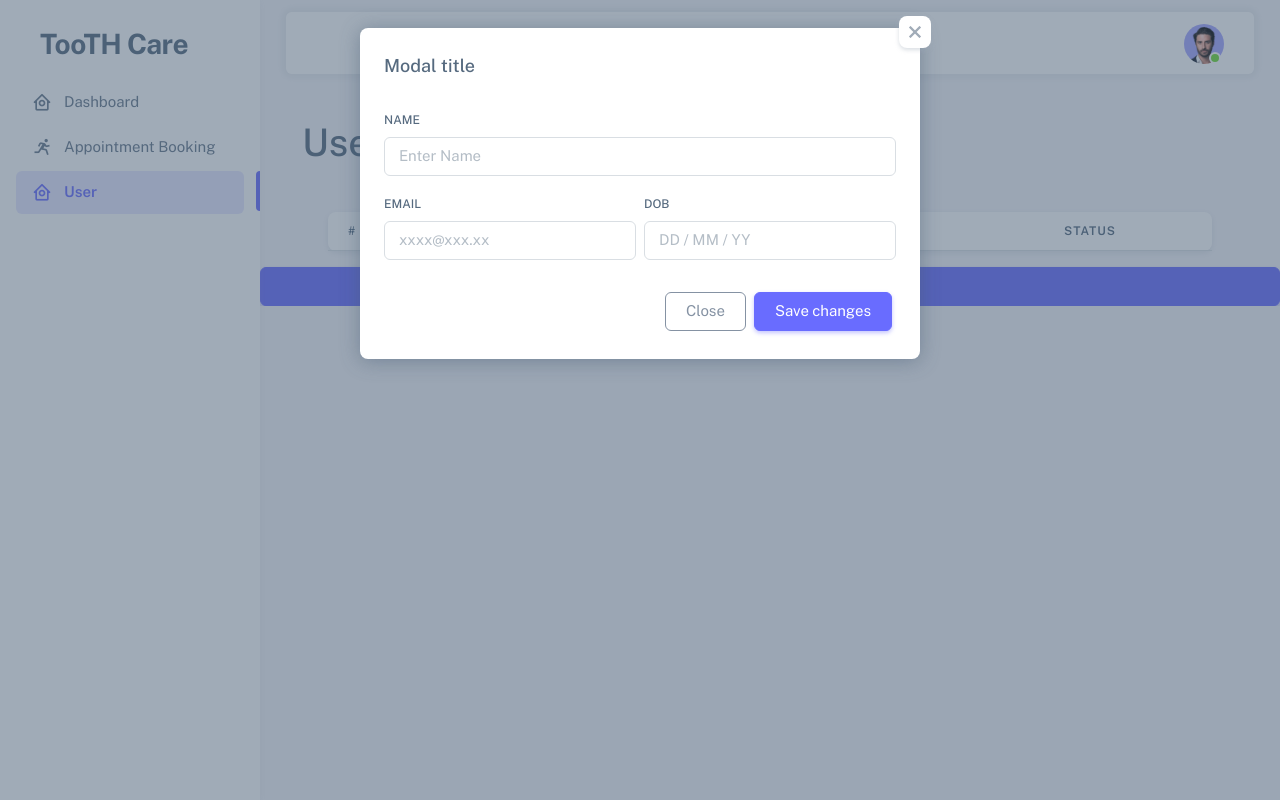
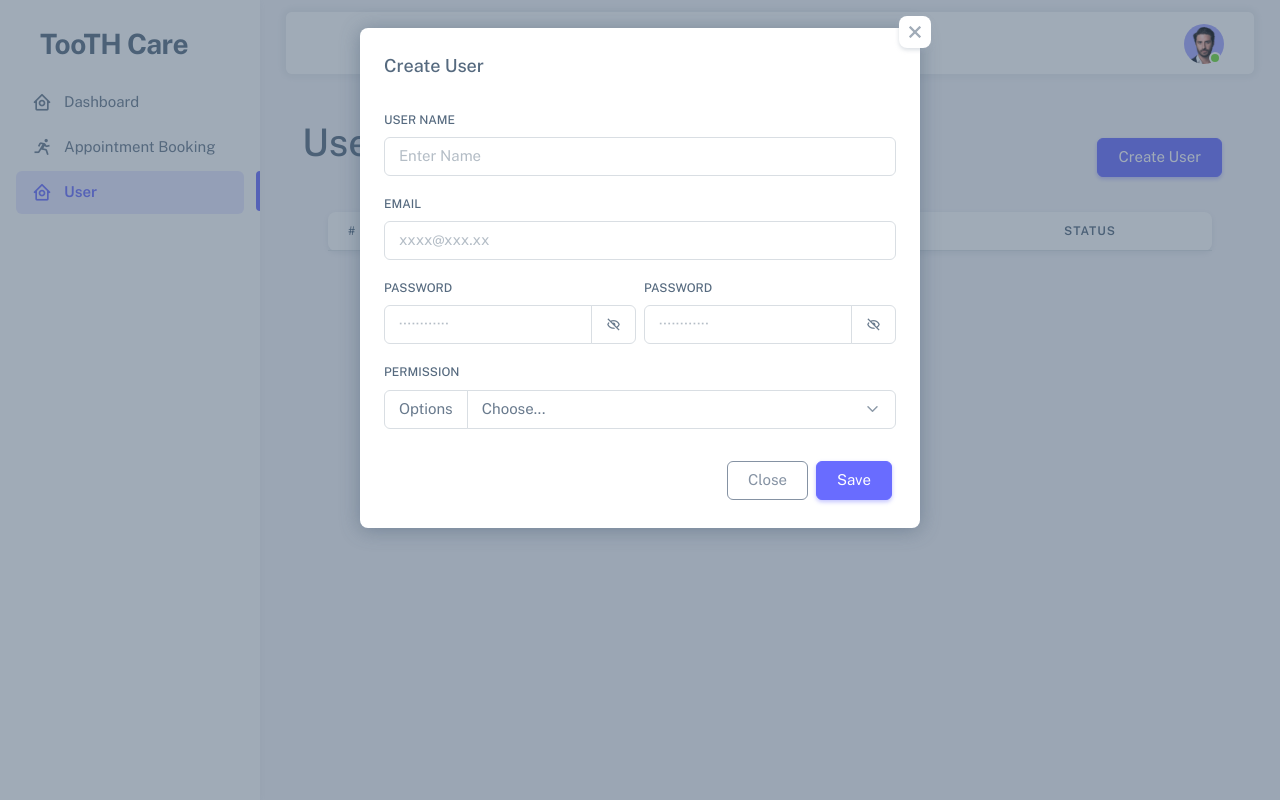
Before and after one commit to musabibnusiraj/tooth-care-app, a PHP site: page /views/admin/users.php in a window 1280 px wide, after a click on "Create User". Run offline with PHP 8.4, Linux system fonts and the light colour scheme; data that the repository does not hold is empty; some libraries are stand-ins or nearby versions.

Commit message:
create form

```diff
--- a/views/admin/users.php
+++ b/views/admin/users.php
@@ -9,7 +9,14 @@ $users = $userModel->getAll();
 
 <div class="container">
 
-    <h1 class="mx-3 my-5">Users</h1>
+    <h1 class="mx-3 my-5">
+        Users
+
+        <!-- Button trigger modal -->
+        <button type="button" class="btn btn-primary float-end m-3" data-bs-toggle="modal" data-bs-target="#basicModal">
+            Create User
+        </button>
+    </h1>
     <section class="content m-3">
         <div class="container-fluid">
             <div class="card">
@@ -65,34 +72,56 @@ $users = $userModel->getAll();
     </section>
 </div>
 
-<!-- Button trigger modal -->
-<button type="button" class="btn btn-primary" data-bs-toggle="modal" data-bs-target="#basicModal">
-    Launch modal
-</button>
 
 <!-- Modal -->
 <div class="modal fade" id="basicModal" tabindex="-1" aria-hidden="true">
     <div class="modal-dialog" role="document">
         <div class="modal-content">
             <div class="modal-header">
-                <h5 class="modal-title" id="exampleModalLabel1">Modal title</h5>
+                <h5 class="modal-title" id="exampleModalLabel1">Create User</h5>
                 <button type="button" class="btn-close" data-bs-dismiss="modal" aria-label="Close"></button>
             </div>
             <div class="modal-body">
                 <div class="row">
                     <div class="col mb-3">
-                        <label for="nameBasic" class="form-label">Name</label>
-                        <input type="text" id="nameBasic" class="form-control" placeholder="Enter Name" />
+                        <label for="username" class="form-label">User Name</label>
+                        <input type="text" id="username" name="username" class="form-control" placeholder="Enter Name" />
                     </div>
                 </div>
-                <div class="row g-2">
+                <div class="row g-1">
                     <div class="col mb-0">
-                        <label for="emailBasic" class="form-label">Email</label>
-                        <input type="text" id="emailBasic" class="form-control" placeholder="xxxx@xxx.xx" />
+                        <label for="email" class="form-label">Email</label>
+                        <input type="email" id="email" name="email" class="form-control" placeholder="xxxx@xxx.xx" />
                     </div>
+
+                </div>
+                <div class="row g-2 mt-2">
+                    <div class="col mb-0 form-password-toggle">
+                        <label class="form-label" for="password">Password</label>
+                        <div class="input-group">
+                            <input type="password" name="password" class="form-control" id="password" placeholder="············" aria-describedby="basic-default-password2">
+                            <span id="basic-default-password2" class="input-group-text cursor-pointer"><i class="bx bx-hide"></i></span>
+                        </div>
+                    </div>
+                    <div class="col mb-0 form-password-toggle">
+                        <label class="form-label" for="basic-default-password12">Password</label>
+                        <div class="input-group">
+                            <input type="password" class="form-control" id="basic-default-password12" placeholder="············" aria-describedby="basic-default-password2">
+                            <span id="basic-default-password2" class="input-group-text cursor-pointer"><i class="bx bx-hide"></i></span>
+                        </div>
+                    </div>
+                </div>
+                <div class="row mt-3">
                     <div class="col mb-0">
-                        <label for="dobBasic" class="form-label">DOB</label>
-                        <input type="text" id="dobBasic" class="form-control" placeholder="DD / MM / YY" />
+                        <label class="form-label" for="permission">Permission</label>
+                        <div class="input-group">
+                            <label class="input-group-text" for="inputGroupSelect01">Options</label>
+                            <select class="form-select" id="permission" name="permission">
+                                <option selected="">Choose...</option>
+                                <option value="operator">Operator</option>
+                                <option value="doctor">Doctor</option>
+                            </select>
+                        </div>
                     </div>
                 </div>
             </div>
@@ -100,7 +129,7 @@ $users = $userModel->getAll();
                 <button type="button" class="btn btn-outline-secondary" data-bs-dismiss="modal">
                     Close
                 </button>
-                <button type="button" class="btn btn-primary">Save changes</button>
+                <button type="button" class="btn btn-primary">Save</button>
             </div>
         </div>
     </div>
@@ -109,3 +138,11 @@ $users = $userModel->getAll();
 <?php
 require_once('../layouts/footer.php');
 ?>
+
+<script>
+    $(document).ready(function() {
+
+
+
+    });
+</script>
```
